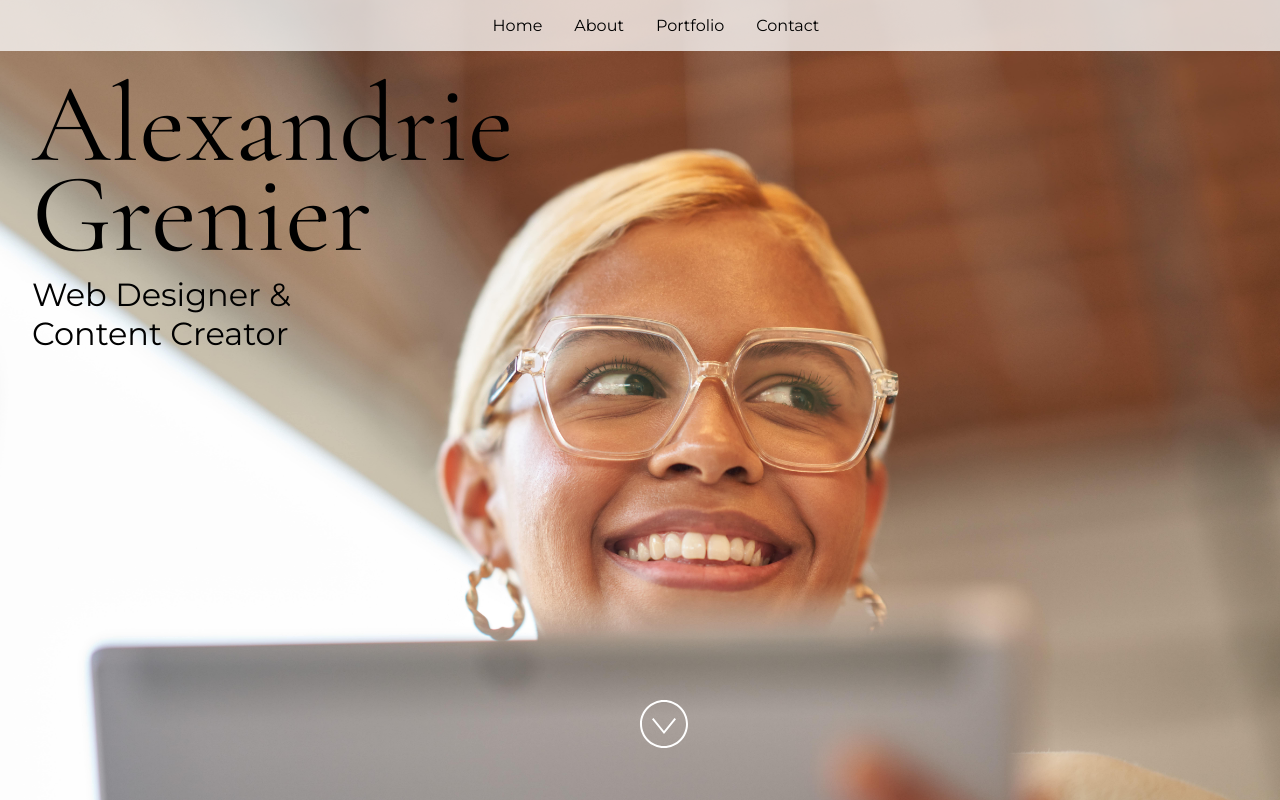
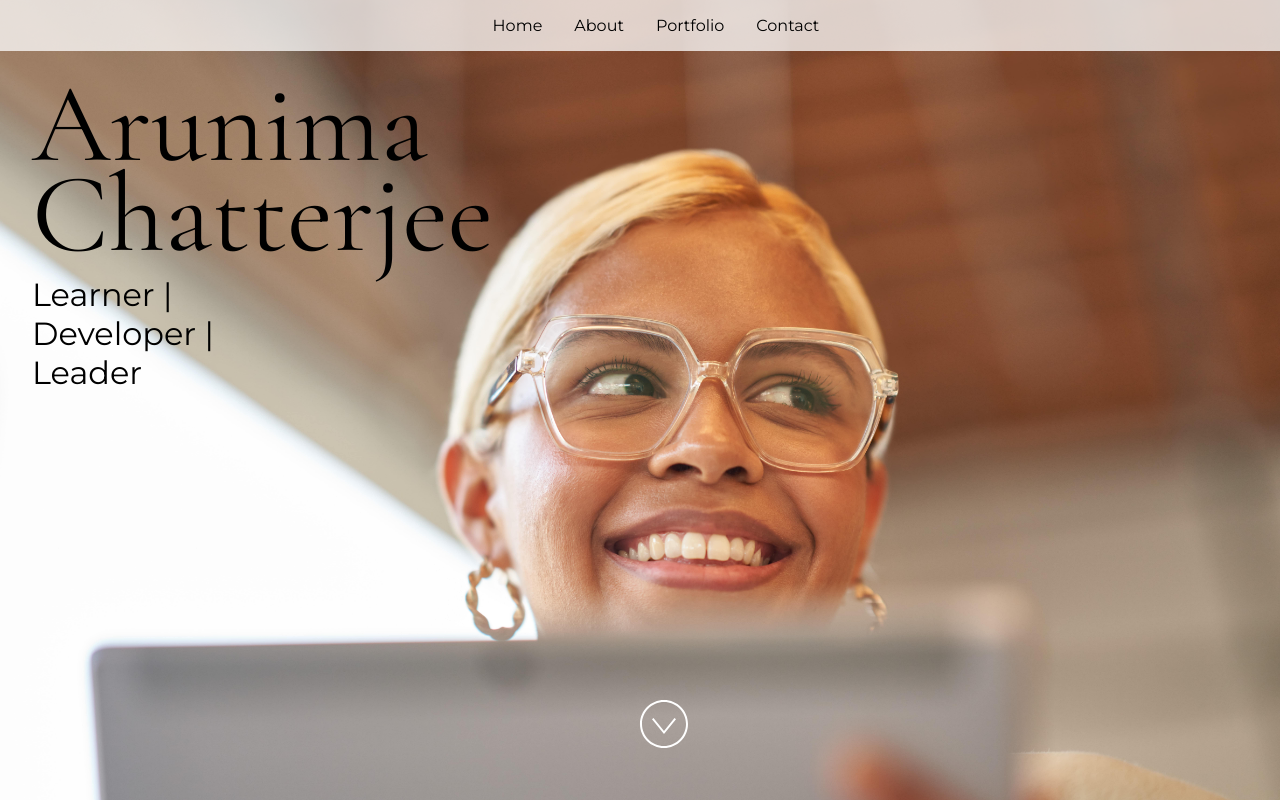
Before and after one commit to Arunima-Chatterjee/MLSA-TO-Portfolio, a React (Vite) app: page / in a window 1280 px wide. Built offline with nearby package versions, Linux system fonts and the light colour scheme.

Commit message:
Updated basic details

```diff
--- a/src/App.jsx
+++ b/src/App.jsx
@@ -24,15 +24,14 @@ import "./styles.css";
  * If you don't have one of the social sites listed, leave it as an empty string.
  */
 const siteProps = {
-  name: "Alexandrie Grenier",
-  title: "Web Designer & Content Creator",
-  email: "alex@example.com",
-  gitHub: "microsoft",
-  instagram: "microsoft",
-  linkedIn: "satyanadella",
-  medium: "",
-  twitter: "microsoft",
-  youTube: "Code",
+  name: "Arunima Chatterjee",
+  title: " Learner | Developer | Leader ",
+  email: "a.chatterjeeofficial2003@gmail.com",
+  gitHub: "https://github.com/Arunima-Chatterjee",
+  instagram: "https://www.instagram.com/_satanic.shadows/",
+  linkedIn: "https://www.linkedin.com/in/arunima-chatterjee-439821213/",
+  medium: "https://medium.com/@a.chatterjeeofficial2003",
+  twitter: "https://twitter.com/TheHappyBaloney",
 };
 
 const primaryColor = "#4E567E";
```
